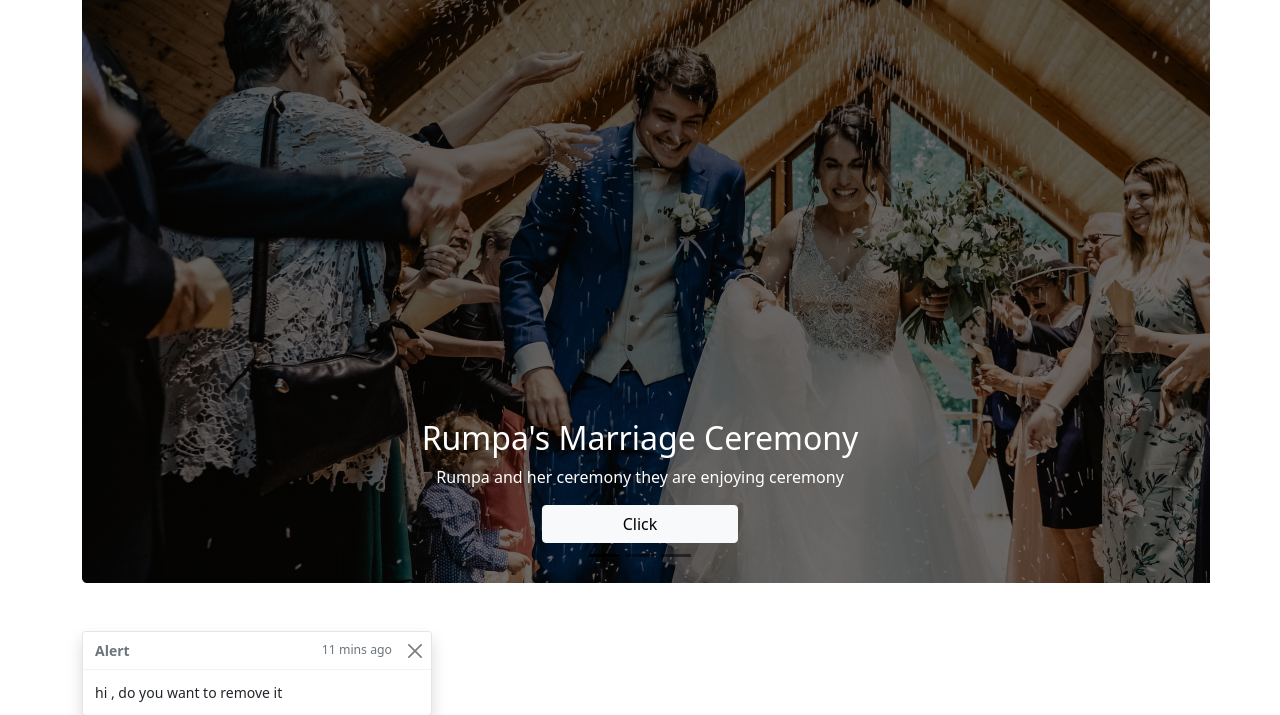
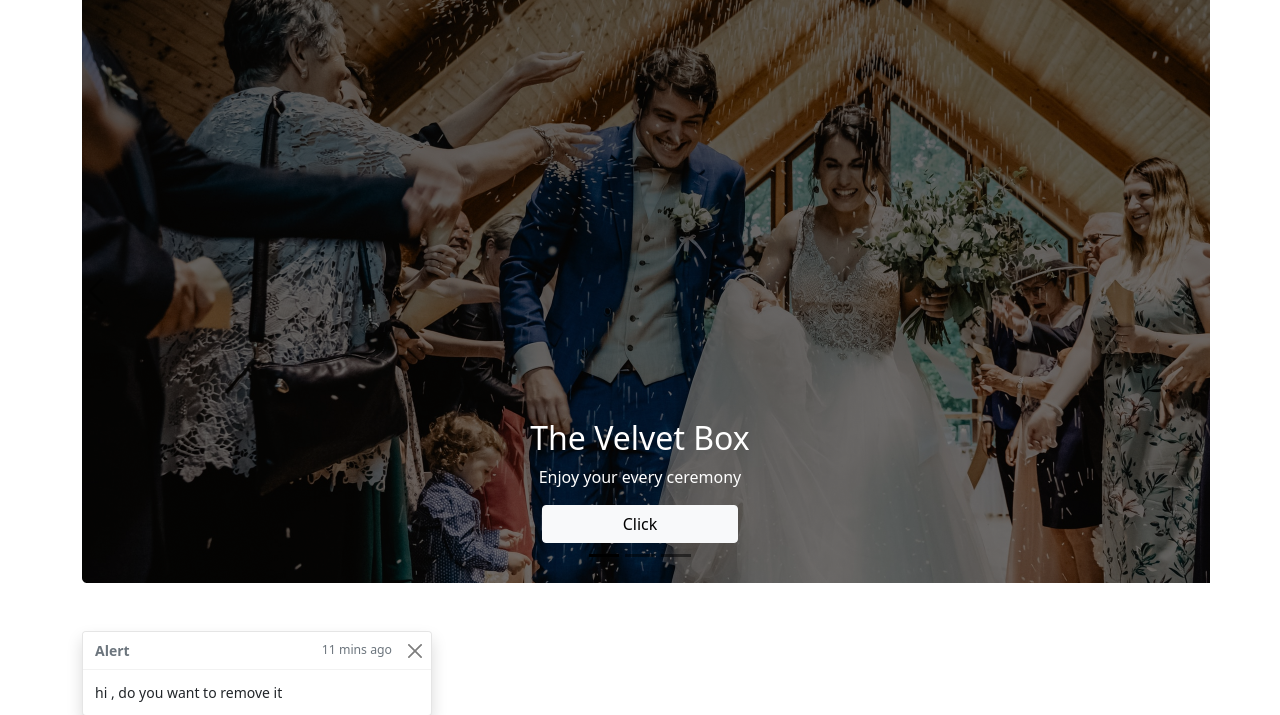
Before and after one commit to jahidulislam123/The-Velvet-Box, a Django app: page /convention/ in a window 1280 px wide. Shown: the part 59-774 px from the top of the page. Run offline with Django 4.2, Linux system fonts and the light colour scheme; some libraries are stand-ins or nearby versions.

Commit message:
rumpa-name-change

```diff
--- a/templates/convention.html
+++ b/templates/convention.html
@@ -16,8 +16,8 @@
             <img src="{% static 'images/banner.png' %}" cclass="d-block  w-100" alt="My_photo">
 
             <div class="carousel-caption d-none d-md-block">
-                <h2 class="text-white"> Rumpa's Marriage Ceremony</h2>
-                <p class="text-white">Rumpa and her ceremony they are enjoying ceremony </p>
+                <h2 class="text-white"> The Velvet Box</h2>
+                <p class="text-white">Enjoy your every ceremony </p>
                 <a href="https://www.trustpilot.com/review/marriagemax.com"><button type="button"
                         class="btn btn-light w-25">Click</button></a>
             </div>
```
Also changed, not shown: db.sqlite3, static/images/ab1.png (added), static/images/ab2.png (added), static/images/about.png (added), static/images/back.png (added), static/images/contact.png (added), static/images/user.png (added).
